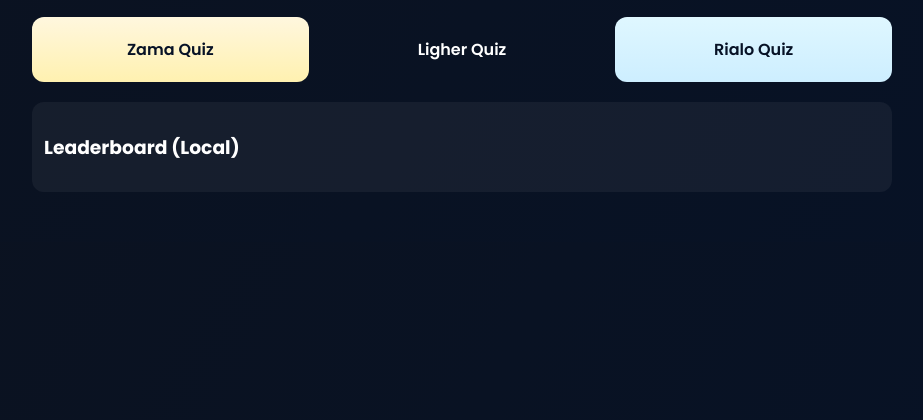
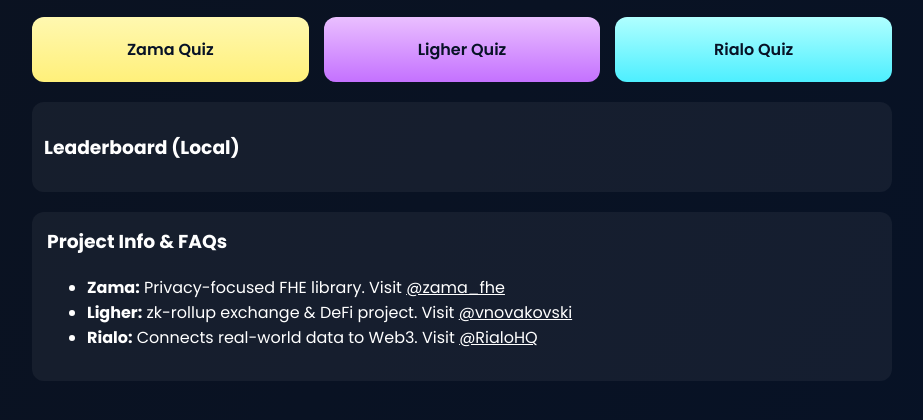
Before and after one commit to Nftwl/All-in-one-Quiz, a plain HTML site: page index.html in a window 1280 px wide. Shown: the part 152-572 px from the top of the page, without its empty margins (178-1101 px from the left). Drawn offline with nearby package versions, Linux system fonts and the light colour scheme.

Commit message:
Update index.html

```diff
--- a/index.html
+++ b/index.html
@@ -7,9 +7,9 @@
 <link href="https://fonts.googleapis.com/css2?family=Poppins:wght@400;600;700&display=swap" rel="stylesheet">
 <style>
 :root{
-  --zama:#ffcc00;
-  --lighter:#8b5cf6;
-  --rialo:#00b4ff;
+  --zama:#ffda4a;       /* bright yellow */
+  --lighter:#a855f7;    /* bright purple */
+  --rialo:#0fdfff;      /* bright cyan */
 }
 *{box-sizing:border-box;}
 body{margin:0;font-family:'Poppins',sans-serif;background:linear-gradient(120deg,#0b1220,#071226);color:#fff;}
@@ -17,11 +17,11 @@ body{margin:0;font-family:'Poppins',sans-serif;background:linear-gradient(120deg
 header{text-align:center;margin-bottom:20px;}
 header h1{margin:10px 0;color:#fff;}
 .projects{display:flex;gap:15px;flex-wrap:wrap;justify-content:space-between;margin-bottom:20px;}
-.proj{flex:1 1 30%;padding:20px;border-radius:12px;font-weight:600;cursor:pointer;transition:transform .2s, box-shadow .2s;text-align:center;}
+.proj{flex:1 1 30%;padding:20px;border-radius:12px;font-weight:600;cursor:pointer;transition:transform .2s, box-shadow .2s;text-align:center;color:#071226;}
 .proj:hover{transform:translateY(-5px);box-shadow:0 10px 25px rgba(0,0,0,0.3);}
-.proj.zama{background:linear-gradient(180deg,#fff7de,#fff1b0);color:#071226;}
-.proj.ligher{background:linear-gradient(180deg,#f3eaff,#eedbff);color:#071226;}
-.proj.rialo{background:linear-gradient(180deg,#dff7ff,#cdeeff);color:#071226;}
+.proj.zama{background:linear-gradient(180deg,#fff8b0,#fff07a);}
+.proj.lighter{background:linear-gradient(180deg,#eabfff,#c471ff);}
+.proj.rialo{background:linear-gradient(180deg,#b0ffff,#4defff);}
 .quiz-area{display:none;margin-top:20px;background:rgba(255,255,255,0.05);padding:20px;border-radius:12px;}
 .question{font-size:18px;margin:12px 0;}
 .options{display:grid;gap:10px;}
@@ -35,6 +35,9 @@ header h1{margin:10px 0;color:#fff;}
 .progress{height:10px;background:rgba(255,255,255,0.04);border-radius:999px;margin-top:10px;overflow:hidden;}
 .progress > i{display:block;height:100%;background:linear-gradient(90deg,var(--zama),#ffd46a);width:0%;transition:width .4s;}
 .leaderboard{margin-top:20px;background:rgba(255,255,255,0.05);padding:12px;border-radius:12px;}
+.faqs{margin-top:20px;background:rgba(255,255,255,0.05);padding:15px;border-radius:12px;}
+.faqs h3{margin-top:0;}
+.faqs a{color:#fff;text-decoration:underline;}
 .modal{position:fixed;top:0;left:0;width:100%;height:100%;background:rgba(0,0,0,0.7);display:none;align-items:center;justify-content:center;z-index:10;}
 .modal-content{background:#fff;color:#071226;padding:20px;border-radius:12px;text-align:center;max-width:400px;width:90%;}
 .modal-content h2{margin-top:0;}
@@ -69,6 +72,14 @@ header h1{margin:10px 0;color:#fff;}
 <h3>Leaderboard (Local)</h3>
 <div id="leaderboardContent"></div>
 </div>
+
+<div class="faqs" id="faqs">
+<h3>Project Info & FAQs</h3>
+<ul>
+<li><strong>Zama:</strong> Privacy-focused FHE library. Visit <a href="https://x.com/zama_fhe" target="_blank">@zama_fhe</a></li>
+<li><strong>Ligher:</strong> zk-rollup exchange & DeFi project. Visit <a href="https://x.com/vnovakovski" target="_blank">@vnovakovski</a></li>
+<li><strong>Rialo:</strong> Connects real-world data to Web3. Visit <a href="https://x.com/RialoHQ" target="_blank">@RialoHQ</a></li>
+</ul>
 </div>
 
 <div class="modal" id="modal">
```
